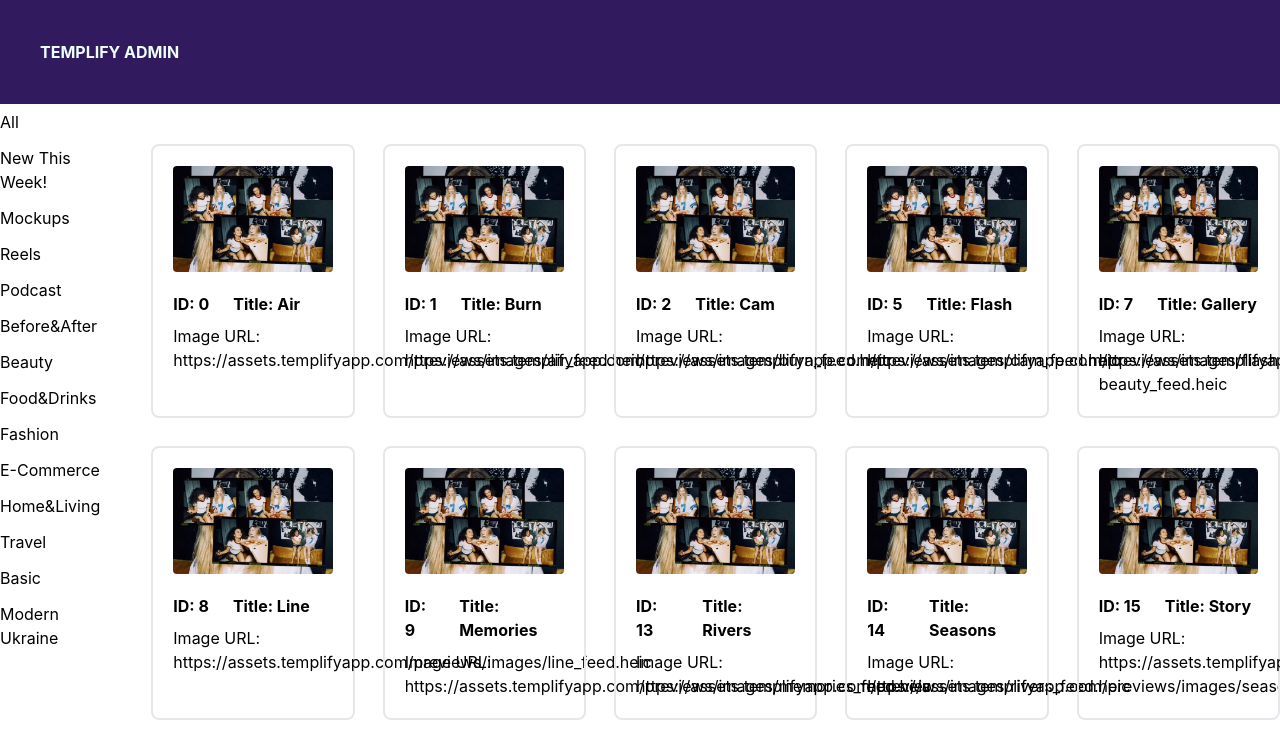
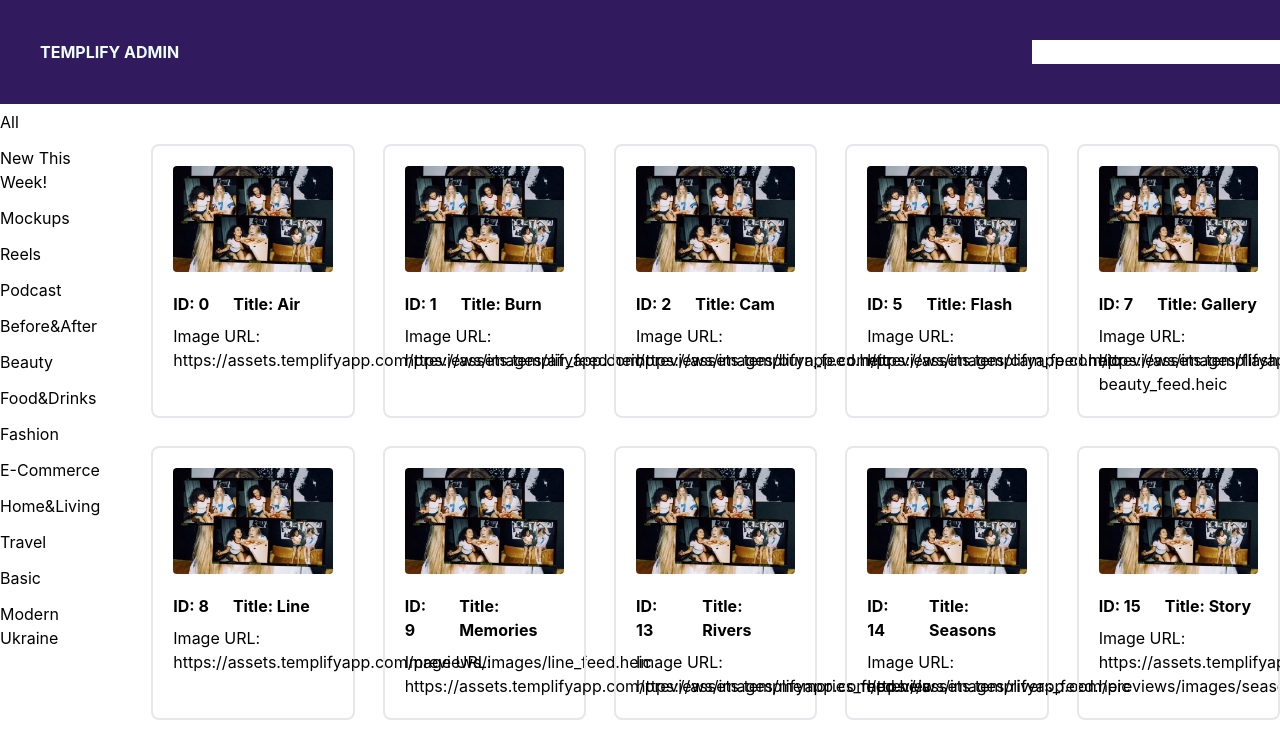
Before and after one commit to Sameliuk-O/admin-panel, a React (Create React App) app: page /admin in a window 1280 px wide. Shown: the top 747 px of the page. Built offline with nearby package versions, Linux system fonts and the light colour scheme.

Commit message:
Feat: Create Search title and id

```diff
--- a/src/components/Header/Header.tsx
+++ b/src/components/Header/Header.tsx
@@ -1,12 +1,15 @@
 import { Link } from 'react-router-dom';
+
+import { Search } from '../Search';
 
 const Header = () => {
   return (
     <div className="bg-violet">
-      <div className="container mx-auto py-10">
+      <div className="container mx-auto flex justify-between py-10">
         <h1 className="px-10 font-bold uppercase text-cyan-50">
           <Link to="/admin">Templify admi</Link>n
         </h1>
+        <Search />
       </div>
     </div>
   );
--- /dev/null
+++ b/src/components/Search/Search.tsx
@@ -0,0 +1,21 @@
+import { useState } from 'react';
+
+import { useAppSelector } from '../../hooks/useAppSelector';
+
+const Search = () => {
+  const previews = useAppSelector((state) => state.template.previews);
+  const [inputValue, setInputValue] = useState<string>('');
+  const handleInputChange = (event: React.ChangeEvent<HTMLInputElement>) => {
+    setInputValue(event.target.value);
+  };
+
+  console.log(previews);
+
+  console.log(inputValue);
+  return (
+    <div>
+      <input type="text" value={inputValue} onChange={handleInputChange} />
+    </div>
+  );
+};
+export default Search;
--- /dev/null
+++ b/src/components/Search/index.ts
@@ -0,0 +1 @@
+export { default as Search } from './Search';
```
Also changed, not shown: src/components/Previews/Previews.tsx (+33 -0 lines).
